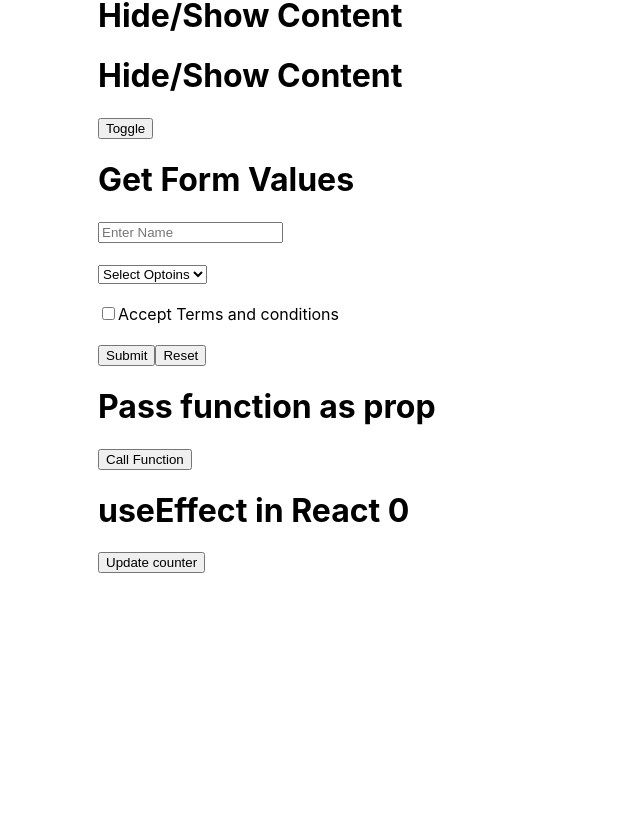
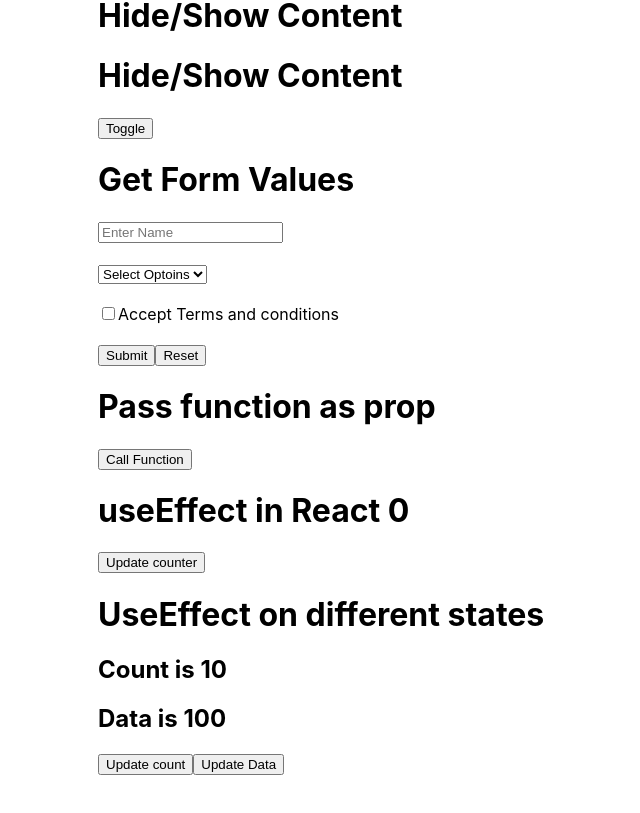
Before and after one commit to Neelam618/react-demo, a React (Create React App) app: page / in a window 1280 px wide. Shown: the part 821-1634 px from the top of the page, without its empty margins (62-702 px from the left). Before the commit the page ends 1554 px from the top, so only its background shows below. Built offline with nearby package versions, Linux system fonts and the light colour scheme.

Commit message:
useEffect on different states

```diff
--- a/src/App.js
+++ b/src/App.js
@@ -6,6 +6,7 @@ import HideShowBtn from './components/useState/HideShowBtn';
 import GetFormValues from './components/useState/GetFormValues'
 import PassFunctionAsProp from './components/useState/PassFunctionAsProp'
 import UseEffectDemo from './components/useEffect/UseEffectDemo'
+import UseEffectWithstates from './components/useEffect/UseEffectWithstates'
 
 function App() {
   function getData() {
@@ -26,6 +27,7 @@ function App() {
       <GetFormValues />
       <PassFunctionAsProp data={getData}/>
       <UseEffectDemo />
+      <UseEffectWithstates />
     </div>
   );
 }
--- a/src/components/useEffect/UseEffectDemo.js
+++ b/src/components/useEffect/UseEffectDemo.js
@@ -3,7 +3,7 @@ import React, {useState, useEffect} from 'react'
 export default function UseEffectDemo() {
     const [count, setCount] = useState(0)
     useEffect(() => {
-        console.log("work1")
+        console.log("useEffect called for demo")
     })
     return (
         <div>
--- /dev/null
+++ b/src/components/useEffect/UseEffectWithstates.js
@@ -0,0 +1,23 @@
+import React, {useState, useEffect} from 'react'
+
+export default function UseEffectWithstates() {
+    const [count, setCount] = useState(10)
+    const [data, setData] = useState(100)
+    useEffect(() => {
+        console.log("useEffect called on count state")
+    }, [count])
+
+    useEffect(() => {
+         alert("useEffect called on data state")
+    }, [data])
+
+    return (
+        <div>
+            <h1>UseEffect on different states</h1>
+            <h2>Count is {count}</h2>
+            <h2>Data is {data}</h2>
+            <button onClick={() => {setCount(count+1)}}>Update count</button>
+            <button onClick={() => {setData(data+1)}}>Update Data</button>
+        </div>
+    )
+}
```
